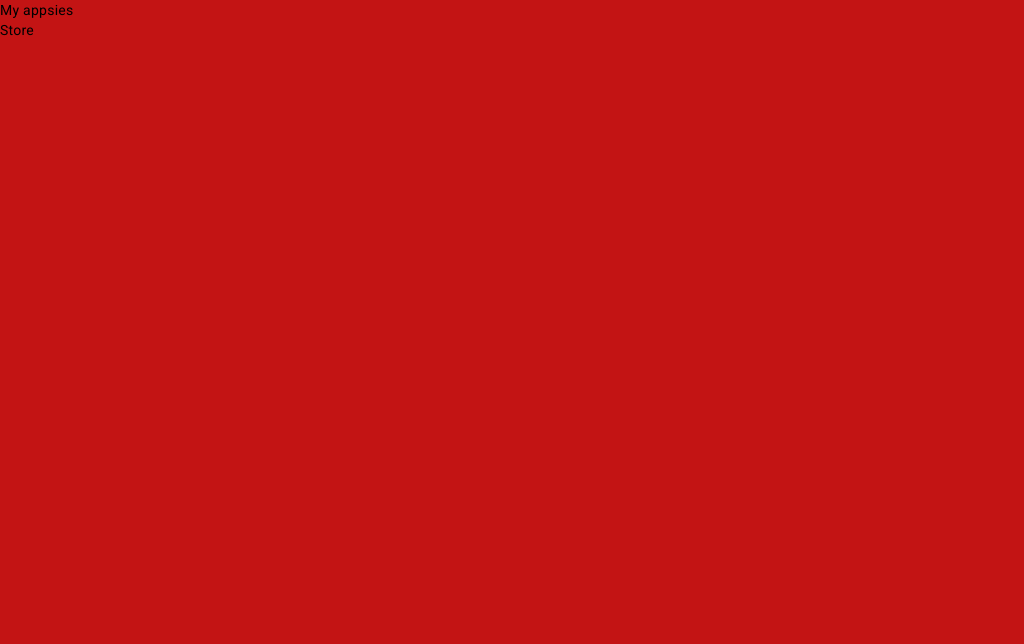
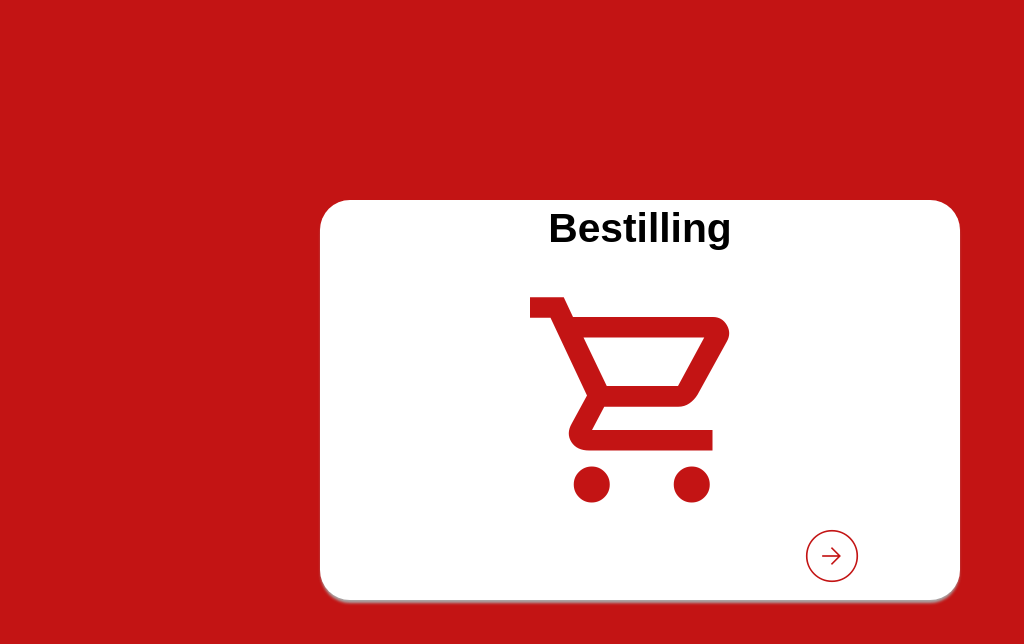
Before and after one commit to Sunnyboy110/projekt, an Angular app: page /home in a window 1280 px wide. Shown: the top 644 px of the page, without its empty margins (0-1024 px from the left). Built offline with nearby package versions, Linux system fonts and the light colour scheme.

Commit message:
HomeToStoreWorks

```diff
--- a/src/app/pages/home/home.component.html
+++ b/src/app/pages/home/home.component.html
@@ -1,10 +1,20 @@
-<div>
-  My appsies
-</div>
-<ul>
-  <li>
-    <a routerLink="/store">Store</a>
-  </li>
-</ul>
+<link rel="stylesheet" href="https://fonts.googleapis.com/css2?family=Material+Symbols+Outlined:opsz,wght,FILL,GRAD@48,400,0,0" />
+
+<body id="body">
+  <a routerLink="/store">
+    <button id="storebutton" class="material-symbols-outlined">
+      <div id="bestiltext">
+        Bestilling
+      </div>
+      <div id="shopcart">
+        shopping_cart
+      </div>
+      <div id="shoparrow">
+        arrow_circle_right
+      </div>
+    </button>
+  </a>
+</body>
+
 
 <router-outlet></router-outlet>
--- a/src/styles.css
+++ b/src/styles.css
@@ -10,7 +10,51 @@ body {
     font-weight: 400;
     line-height: 1.75;
     color: #000000;
-    font-family:Arial, Helvetica, sans-serif
+    font-family:Arial, Helvetica, sans-serif;
+}
+
+#storebutton {
+  width: 50%;
+  height: 50%;
+  margin: auto;
+  position: absolute;
+  font-weight: bold;
+  cursor: pointer;
+  background-color: rgb(255, 255, 255);
+  border: none;
+  top: 0;
+  bottom: 0;
+  left: 0;
+  right: 0;
+  border-radius: 30px;
+  box-shadow: 0px 4px 3px -1px rgb(169, 169, 169);
+}
+
+
+#storebutton:hover {background-color: rgb(219, 219, 219);}
+
+#storebutton:active {
+  background-color: #9c9c9c;
+  box-shadow: 0px 0px #000000;
+  transform: translateY(3px);
+}
+
+#bestiltext {
+  font-family:Arial, Helvetica, sans-serif;
+  font-size: 170%;
+}
+
+#shopcart {
+  font-size: 1000%;
+  color: rgb(195, 20, 20);
+  margin-top: 5%;
+}
+
+#shoparrow {
+  font-size: 300%;
+  font-weight: 100;
+  margin-left: 60%;
+  color: rgb(195, 20, 20);
 }
 
 #box {
```
